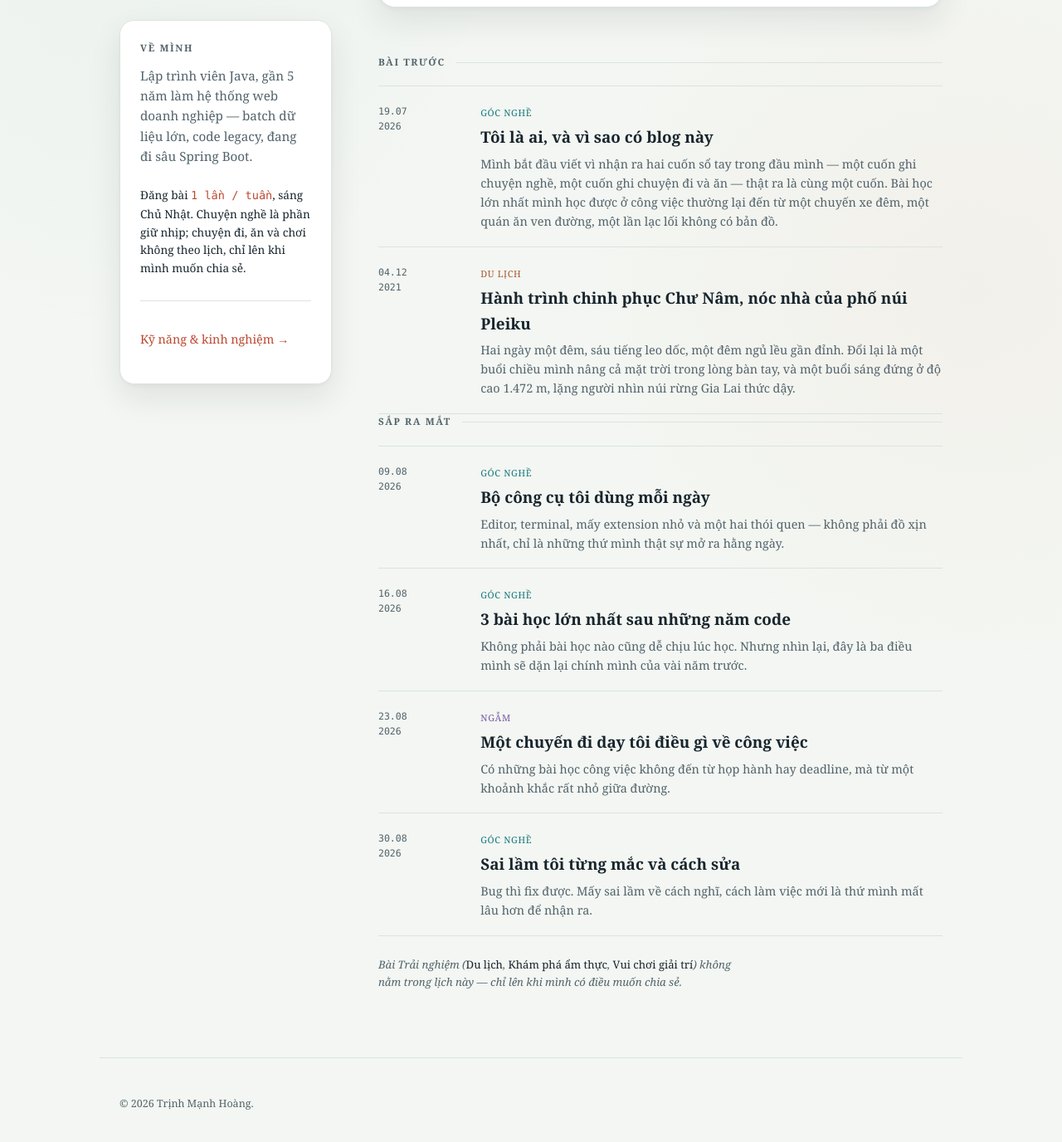
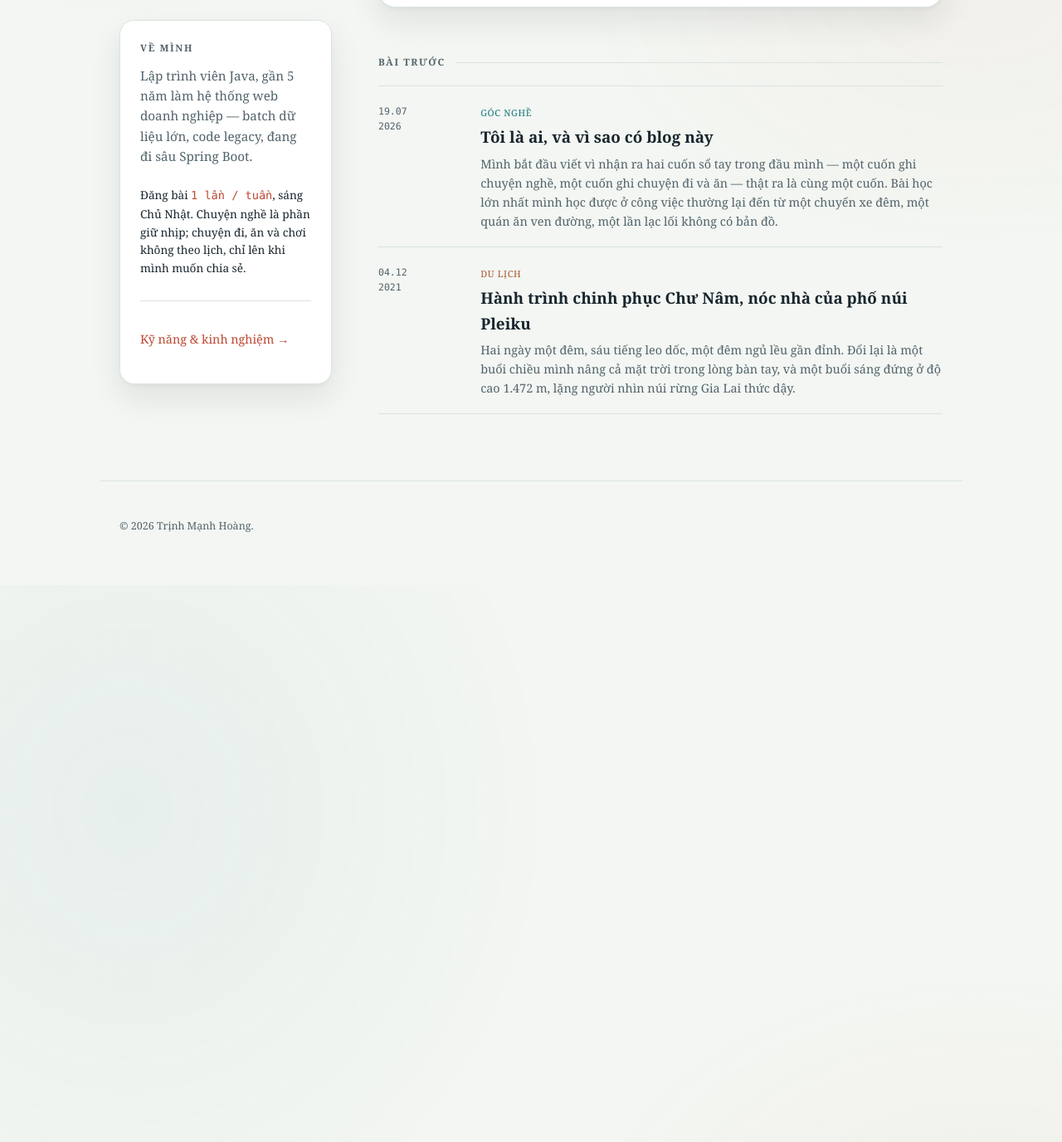
Before and after one commit to manhhoang21/manhhoang21.github.io, a Jekyll site: the page built from index.html, in a window 1280 px wide and 1400 px high, scrolled down 799 px. Shown: the top 1376 px of the window at 83% size. Built offline with Jekyll 4.4.1, drawn with Linux system fonts in a browser that asks for light colours; after the commit the page ends 1504 px from its top, so only the background shows below that.

Commit message:
Bỏ mục "Sắp ra mắt" trên trang chủ
Bỏ khối "Sắp ra mắt" cùng câu ghi chú đi kèm, file _data/upcoming.yml và
CSS .pending chỉ dùng cho mục này.

Co-Authored-By: Claude Opus 5.5 <noreply@anthropic.com>

```diff
--- a/_data/upcoming.yml
+++ /dev/null
@@ -1,16 +0,0 @@
-- date: 2026-08-09
-  category: nghe
-  title: "Bộ công cụ tôi dùng mỗi ngày"
-  teaser: "Editor, terminal, mấy extension nhỏ và một hai thói quen — không phải đồ xịn nhất, chỉ là những thứ mình thật sự mở ra hằng ngày."
-- date: 2026-08-16
-  category: nghe
-  title: "3 bài học lớn nhất sau những năm code"
-  teaser: "Không phải bài học nào cũng dễ chịu lúc học. Nhưng nhìn lại, đây là ba điều mình sẽ dặn lại chính mình của vài năm trước."
-- date: 2026-08-23
-  category: ngam
-  title: "Một chuyến đi dạy tôi điều gì về công việc"
-  teaser: "Có những bài học công việc không đến từ họp hành hay deadline, mà từ một khoảnh khắc rất nhỏ giữa đường."
-- date: 2026-08-30
-  category: nghe
-  title: "Sai lầm tôi từng mắc và cách sửa"
-  teaser: "Bug thì fix được. Mấy sai lầm về cách nghĩ, cách làm việc mới là thứ mình mất lâu hơn để nhận ra."
--- a/_sass/_trang-chu.scss
+++ b/_sass/_trang-chu.scss
@@ -151,8 +151,6 @@
   @each $dm in $danh-muc {
     &.#{$dm} .tag { color: var(--cat-#{$dm}); }
   }
-  // Bài chưa viết: hiện như text thường, chưa bấm được
-  .pending { color: var(--ink); }
 
   &:hover { padding-left: 0.55rem; border-color: var(--accent); }
 }
--- a/index.html
+++ b/index.html
@@ -53,22 +53,5 @@ description: "Ghi chép của Trịnh Mạnh Hoàng — lập trình viên Java
       {%- endfor %}
     </ol>
     {%- endif %}
-
-    {%- if site.data.upcoming.size > 0 %}
-    <h2 class="section-label reveal">Sắp ra mắt</h2>
-    <ol class="entries">
-      {%- for item in site.data.upcoming %}
-      <li class="entry reveal {{ item.category }}">
-        <div class="when mono"><span class="date">{{ item.date | date: "%d.%m" }}</span>{{ item.date | date: "%Y" }}</div>
-        <div>
-          <span class="tag">{{ site.data.categories[item.category].label }}</span>
-          <h3><span class="pending">{{ item.title }}</span></h3>
-          <p>{{ item.teaser }}</p>
-        </div>
-      </li>
-      {%- endfor %}
-    </ol>
-    <p class="note reveal">Bài <a class="underline-link" href="{{ '/trai-nghiem/' | relative_url }}">Trải nghiệm</a> (<em>{{ site.data.categories.duong.label }}</em>, <em>{{ site.data.categories.an.label }}</em>, <em>{{ site.data.categories.choi.label }}</em>) không nằm trong lịch này — chỉ lên khi mình có điều muốn chia sẻ.</p>
-    {%- endif %}
   </section>
 </div>
```
